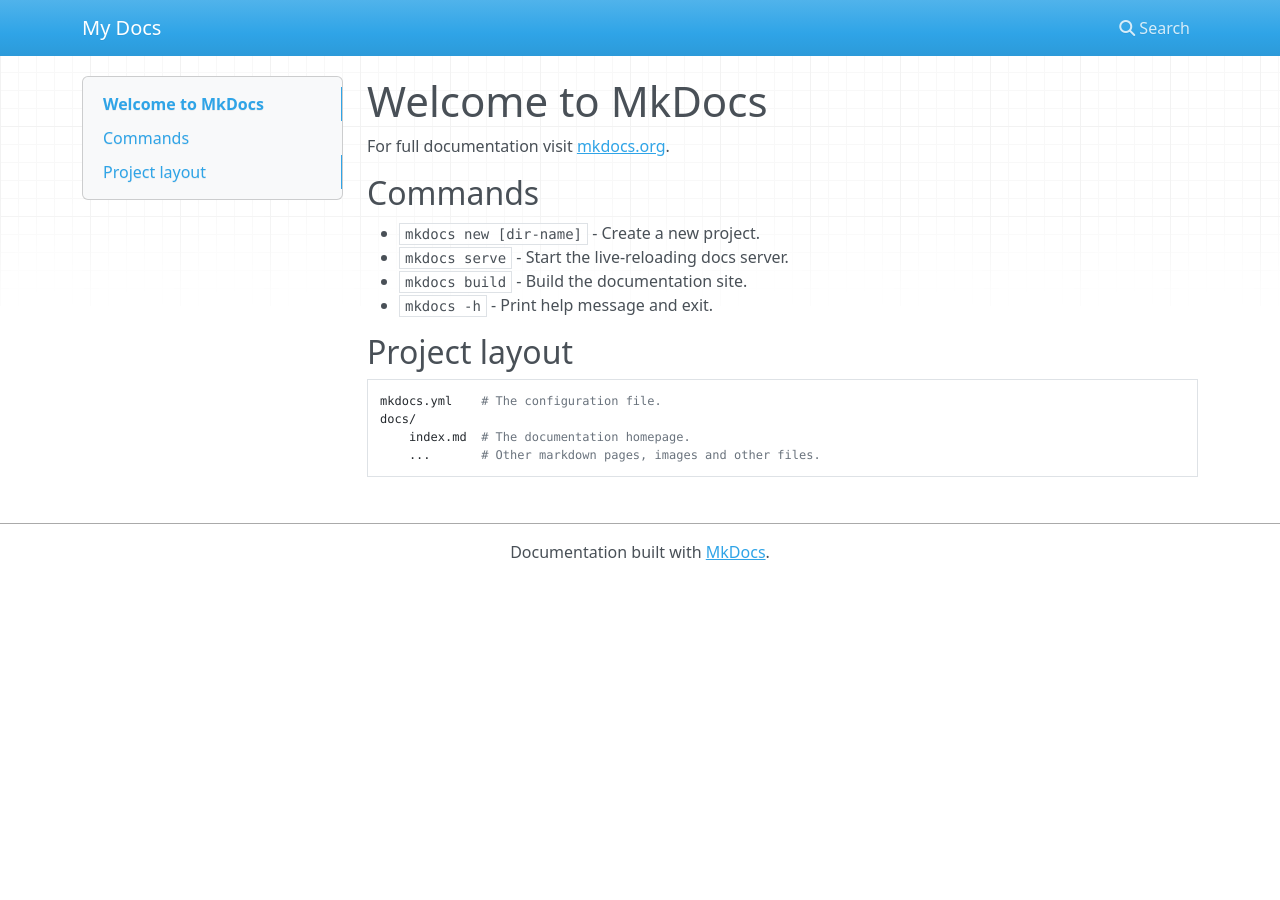
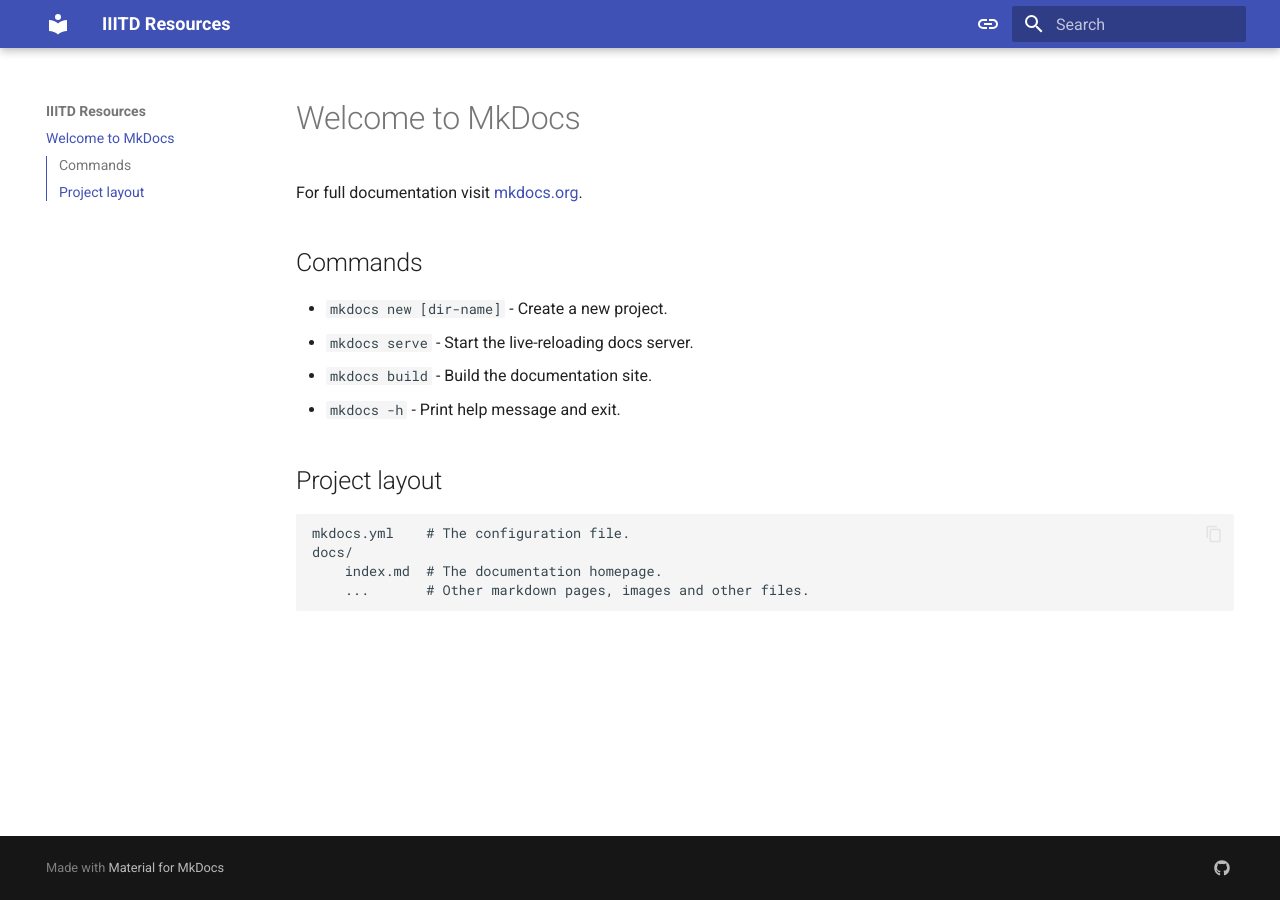
Before and after one commit to aflah02/SemWiseResourcesIIIT, an MkDocs documentation site: the page built from docs/index.md, in a window 1280 px wide. Built offline with MkDocs 1.6.1 and Material for MkDocs 9.7.7, drawn with Linux system fonts in a browser that asks for light colours; nearby versions of some CDN libraries.

Commit message:
deleted old config yml and added mkdocs config

```diff
--- a/_config.yml
+++ /dev/null
@@ -1,2 +0,0 @@
-theme: jekyll-theme-slate
-markdown : GFM
--- a/mkdocs.yml
+++ b/mkdocs.yml
@@ -1 +1,45 @@
-site_name: My Docs
+site_name: IIITD Resources
+theme:
+  name: material
+  features:
+    - navigation.sections
+    - toc.integrate
+    - navigation.top
+    - search.suggest
+    - search.highlight
+    - content.tabs.link
+    - content.code.annotation
+    - content.code.copy
+  language: en
+  palette:
+    - media: "(prefers-color-scheme)"
+      toggle:
+        icon: material/link
+        name: Switch to light mode
+    - media: "(prefers-color-scheme: light)"
+      scheme: default
+      primary: indigo
+      accent: indigo
+      toggle:
+        icon: material/toggle-switch
+        name: Switch to dark mode
+    - media: "(prefers-color-scheme: dark)"
+      scheme: slate
+      primary: black
+      accent: indigo
+      toggle:
+        icon: material/toggle-switch-off
+        name: Switch to system preference
+
+
+plugins:
+  - social
+  - search:
+      separator: '[\s\u200b\-_,:!=\[\]()"`/]+|\.(?!\d)|&[lg]t;|(?!\b)(?=[A-Z][a-z])'
+  - minify:
+      minify_html: true
+
+extra:
+  social:
+    - icon: fontawesome/brands/github
+      link: https://github.com/aflah02
```
